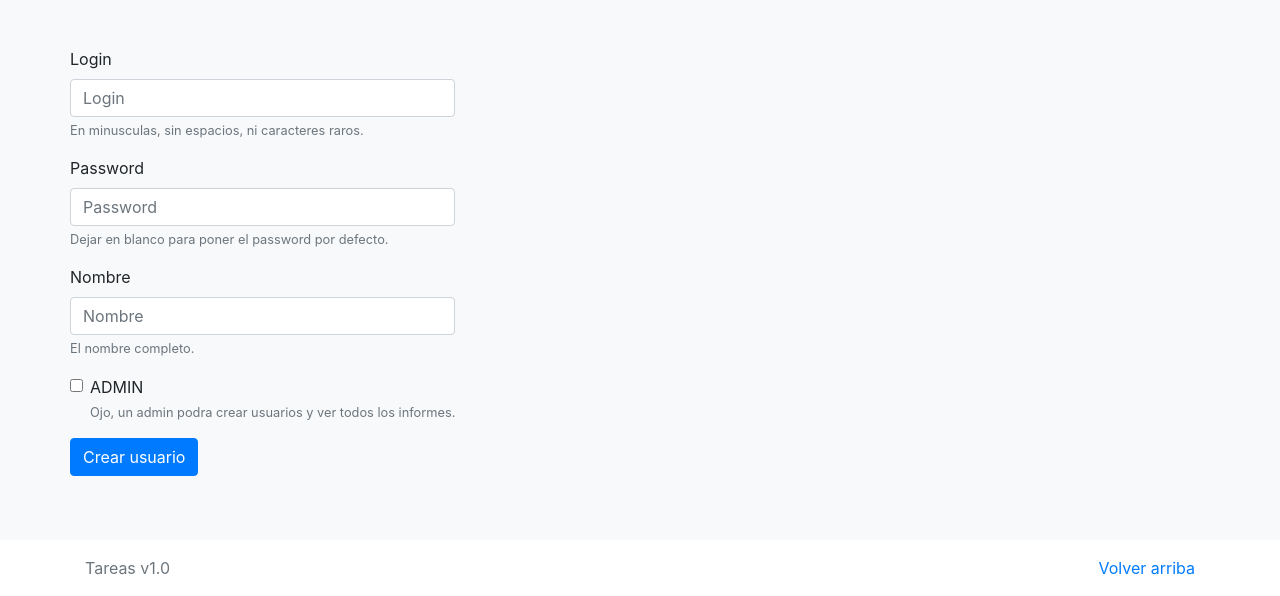
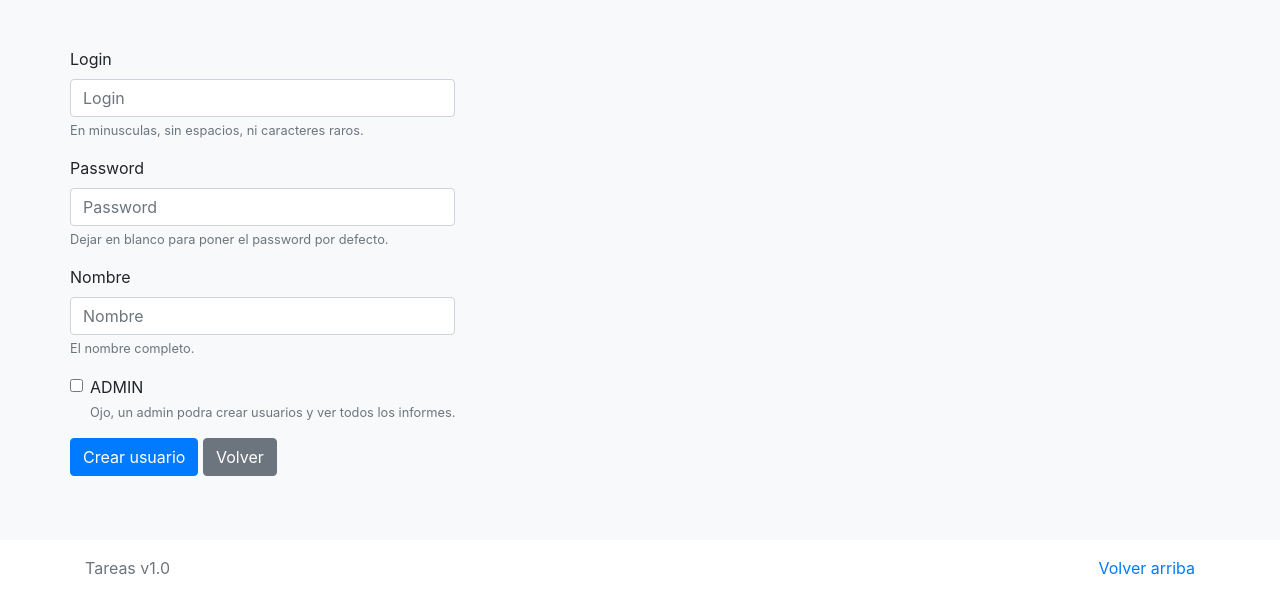
Before and after one commit to joan16v/symfony5-tasks-app, a Symfony app: template templates/createUser.html.twig in a window 1280 px wide. Shown: the part 273-869 px from the top of the page. Run offline with Twig, Linux system fonts and the light colour scheme; the template is opened without the code that fills it: most values are stand-ins (such as "Sample title", 1, 10 or a date in 2020); some libraries are stand-ins or nearby versions.

Commit message:
back button

```diff
--- a/templates/createUser.html.twig
+++ b/templates/createUser.html.twig
@@ -41,7 +41,9 @@
                                 <label class="form-check-label" for="admin">ADMIN</label>
                                 <small id="adminHelp" class="form-text text-muted">Ojo, un admin podra crear usuarios y ver todos los informes.</small>
                             </div>
+
                             <button type="submit" class="btn btn-primary">Crear usuario</button>
+                            <button type="button" class="btn btn-secondary" onclick="window.location='{{ path("app_admin") }}'">Volver</button>
                         </form>
                     </div>
                 </div>
```
